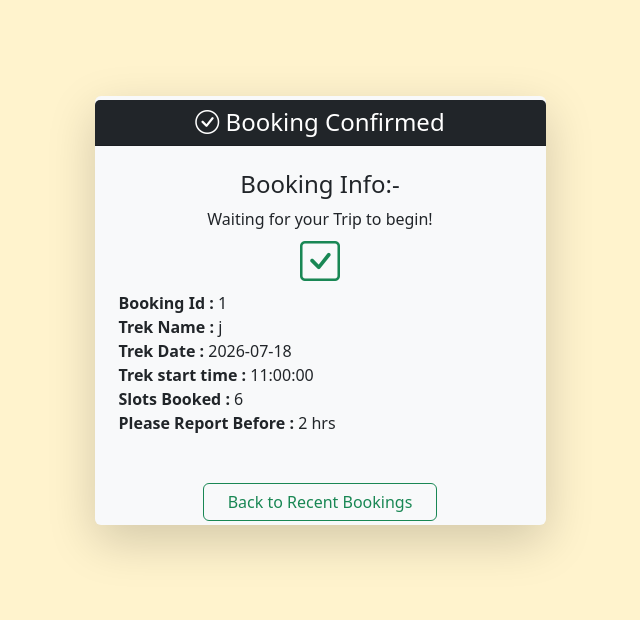
After one commit to 24f2004550/Trek-management-project, a Flask app: template templates/confirming_booking.html in a window 1280 px wide. The commit adds this page. Shown: the top 620 px of the page, without its empty margins (320-960 px from the left). Run offline with Flask 3, Linux system fonts and the light colour scheme; the template is opened without the code that fills it: values that come from a table or form of the project are taken from there, others are empty.

Commit message:
PROJECT COMPLETED

```diff
--- a/app.py
+++ b/app.py
@@ -8,7 +8,7 @@ from werkzeug.security import generate_password_hash
 current_dir=os.path.abspath(os.path.dirname(__file__))
 
 app=Flask(__name__)
-app.config['SQLALCHEMY_DATABASE_URI'] = "sqlite:///" + os.path.join(current_dir, "database.sqlite3.db")
+app.config['SQLALCHEMY_DATABASE_URI'] = "sqlite:///" + os.path.join(current_dir, "databasee.sqlite3.db")
 db.init_app(app)
 app.app_context().push()
 
--- a/templates/admin_dashboard.html
+++ b/templates/admin_dashboard.html
@@ -101,7 +101,11 @@
 
 				<ul>
 					{% for b in bookings %}
-					<li>{{ b.user.name }} booked {{ b.slots_booked }} slots for {{ b.slot.treks.trek_name}}</li>
+					{% if b.status == "cancelled" %}
+					<li>{{ b.user.name }} booked {{ b.slots_booked }} slots for {{ b.slot.treks.trek_name}} but cancelled.</li>
+					{% else  %}
+					<li>{{ b.user.name }} booked {{ b.slots_booked }} slots for {{ b.slot.treks.trek_name}} </li>
+					{% endif %}
 					{% endfor %}
 				</ul>
 
--- /dev/null
+++ b/templates/confirming_booking.html
@@ -0,0 +1,65 @@
+<!DOCTYPE html>
+<html>
+	<head>
+		<title>Booked</title>
+		<link href="https://cdn.jsdelivr.net/npm/bootstrap@5.3.7/dist/css/bootstrap.min.css" rel="stylesheet">
+    		<link href="https://cdn.jsdelivr.net/npm/bootstrap-icons@1.11.3/font/bootstrap-icons.css" rel="stylesheet">
+		<link rel="stylesheet"href="https://cdnjs.cloudflare.com/ajax/libs/font-awesome/6.7.2/css/all.min.css">
+
+	</head>
+	<body class="bg-warning-subtle">
+	<div class="container py-5">
+		<div class="row justify-content-center py-5">
+		<div class="col-md-6 col-lg-5">
+			<div class="card shadow-lg border-0 bg-light py-1">
+				<div class="card-header bg-dark text-white text-center">
+					<h4 class="mb-0">
+						<i class="bi bi-check-circle"></i>
+						Booking Confirmed
+
+					</h4>
+				</div>
+				<div class="card-body p-4">
+					<div class="text-center">
+					<h4>
+						Booking Info:-
+					</h4>
+						Waiting for your Trip to begin!
+
+					<div><i class="bi bi-check-square fs-1 text-success"></i></div>
+					</div>
+					<div>
+						<span class="fw-semibold">Booking Id : </span>
+						<span>{{ booking.booking_id }}</span>
+					</div>
+					<div>
+						<span class="fw-semibold">Trek Name : </span>
+						<span>{{ booking.slot.treks.trek_name }}</span>
+					</div>
+					<div>
+						<span class="fw-semibold">Trek Date : </span>
+						<span>{{ booking.slot.slot_date }}</span>
+					</div>
+					<div>
+						<span class="fw-semibold">Trek start time : </span>
+						<span>{{ booking.slot.slot_time }}</span>
+					</div>
+					<div>
+						<span class="fw-semibold">Slots Booked : </span>
+						<span>{{ booking.slots_booked }}</span>
+					</div>
+					<div>
+						<span class="fw-semibold">Please Report Before : </span>
+						<span>{{ booking.slot.treks.report_before }} hrs</span>
+					</div>
+
+				</div>
+				<div class="text-center mt-4">
+					<a href="{{ url_for("main.user_recent_bookings",id=current_user.user_id) }}" class="btn btn-outline-success px-4">Back to Recent Bookings</a>
+				</div>
+			</div>
+		</div>
+		</div>
+	</div>
+	</body>
+</html>
--- a/templates/profile.html
+++ b/templates/profile.html
@@ -100,6 +100,9 @@
 						Personal Info
 					</h4></div><div class="col-auto">
 					<div class="text-end">
+					{% if current_user.role =="staff" and user.role=="user" %}
+					<a></a>
+					{% else %}
 					<a href="{{ url_for('main.edit_profile',id=user.user_id) }}" class="btn btn-success btn-sm">
 							<i class="bi bi-pencil-square"></i>
 								Edit
@@ -108,6 +111,7 @@
 							<i class="bi bi-pencil-square"></i>
 								Change password
 					</a>
+					{% endif %}
 					</div>
 					</div>
 					</div>
@@ -183,7 +187,7 @@
 					<li>Trek {{ b.trek_slot.treks.trek_name }} ( {{ b.trek_slot.slot_date.isoformat() }} ) 's was assigned.</li>
 					{% endfor %}
 				</ul>
-				{% else %}No bookings for {{ user.name }} yet.{% endif %}
+				{% else %}No assigned/completed trek for {{ user.name }} yet.{% endif %}
 				</div>
 				{% endif %}
 				</div>
--- a/templates/staff_details.html
+++ b/templates/staff_details.html
@@ -113,7 +113,7 @@
 													</td>
 													<td>
 														{% if s.status == "waiting" %}
-							<a href="{{ url_for('main.approve_staff',id=s.user_id) }}" class="btn btn-secondary btn-sm">
+							<a href="{{ url_for('main.approve_staff',id=s.user_id) }}" class="btn btn-success btn-sm">
 								<i class="bi bi-check-circle"></i>
 								Approve
 							</a>
```
Also changed, not shown: controllers.py (+22 -12 lines), database.sqlite3.db (deleted), databasee.sqlite3.db (added), static/hot_trek_pie.png, 1 other file.
